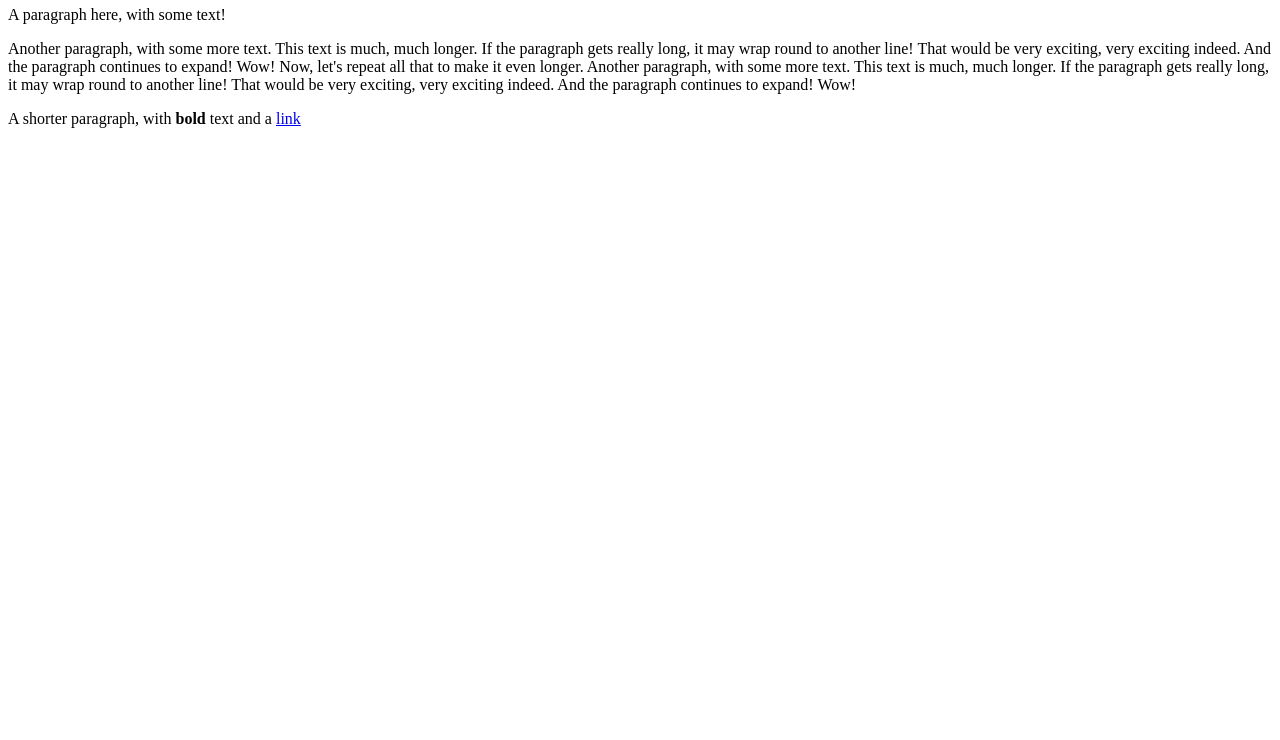
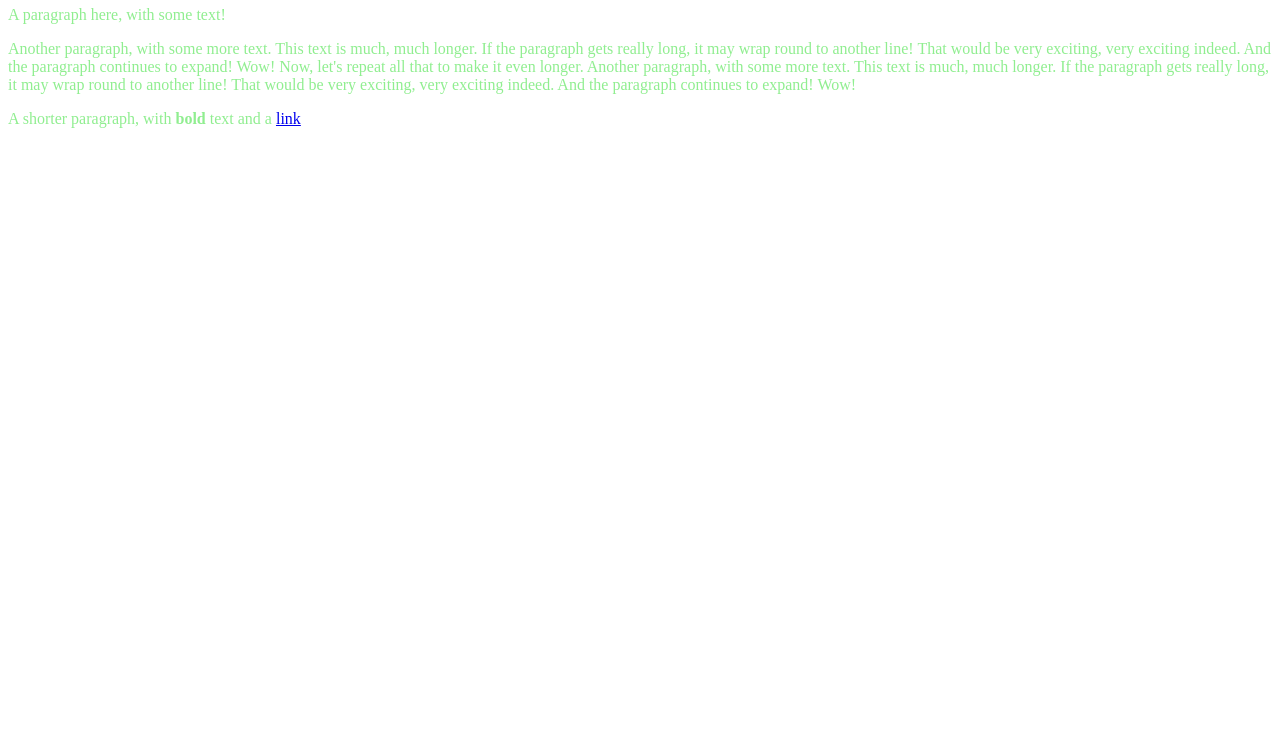
Before and after one commit to agfs-jgrant/agfs-jgrant.github.io, a plain HTML site: page index.html in a window 1280 px wide. Shown: the part 60-800 px from the top of the page. Drawn offline with Linux system fonts and the light colour scheme.

Commit message:
Update style.css

```diff
--- a/style.css
+++ b/style.css
@@ -2,5 +2,5 @@ h1 {
   color: darkgreen;
 }
 P {
-  color: lightgreen:
+  color: lightgreen;
 }
```
